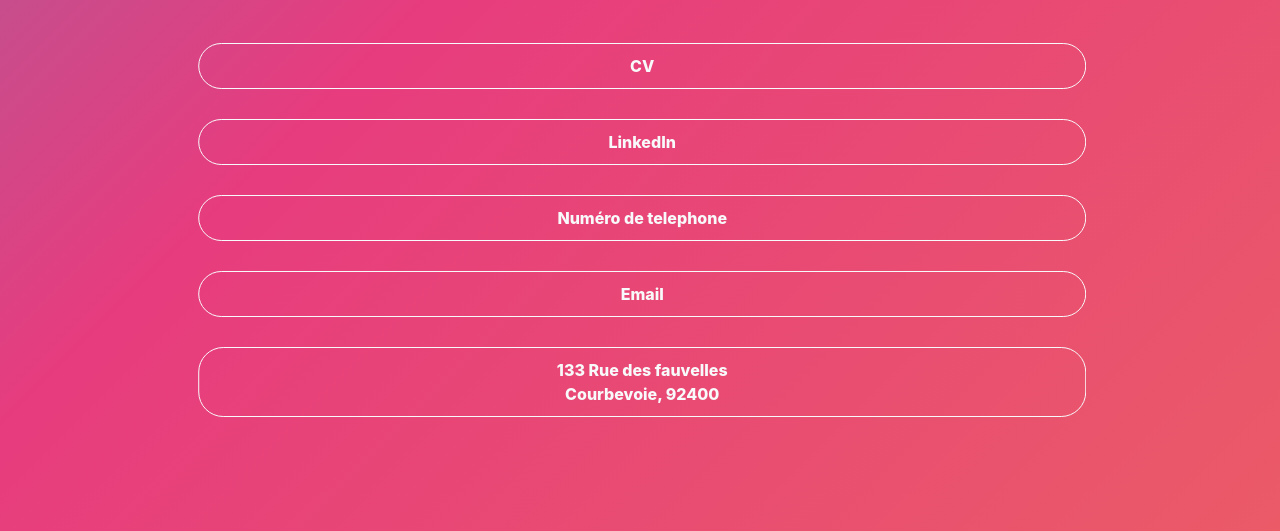
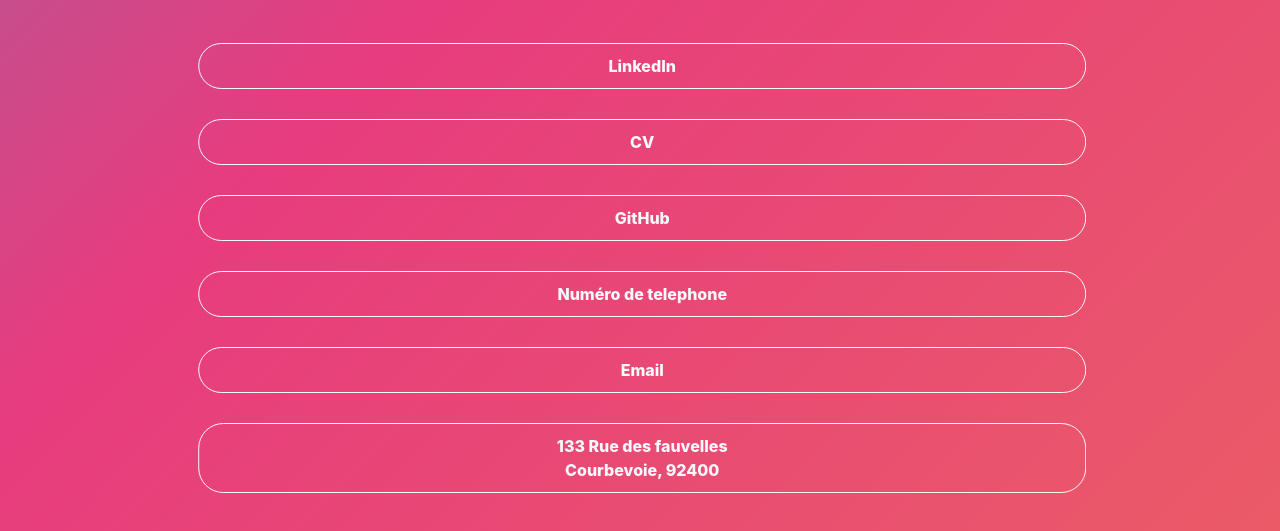
Before and after one commit to karim-jendoubi/link, a plain HTML site: page index.html in a window 1280 px wide. Shown: the part 269-800 px from the top of the page. Drawn offline with nearby package versions, Linux system fonts and the light colour scheme.

Commit message:
Update index.html

```diff
--- a/index.html
+++ b/index.html
@@ -24,7 +24,7 @@
         <div class="col-xs-12">
             <div class="text-center">
                 <div style="padding-bottom: 30px;">
-		    <button onclick="window.location.href='https://www.linkedin.com/in/mohamed-karim-jendoubi-5448661a2/'" type="button" class="btn btn-outline-light shake" style="width: 80%; padding-top:10px; padding-bottom:10px; font-weight: 800; border-radius: 25px;">CV</button>
+		    <button onclick="window.location.href='https://www.canva.com/design/DAFfXERqGQ0/q624q4-ZOHIW6aQWHMP6NA/view?utm_content=DAFfXERqGQ0&utm_campaign=designshare&utm_medium=link&utm_source=editor'" type="button" class="btn btn-outline-light shake" style="width: 80%; padding-top:10px; padding-bottom:10px; font-weight: 800; border-radius: 25px;">LinkedIn</button>
                 </div>
             </div>
         </div>
@@ -33,11 +33,21 @@
         <div class="col-xs-12">
             <div class="text-center">
                 <div style="padding-bottom: 30px;">
-		    <button onclick="window.location.href='https://www.canva.com/design/DAFfXERqGQ0/q624q4-ZOHIW6aQWHMP6NA/view?utm_content=DAFfXERqGQ0&utm_campaign=designshare&utm_medium=link&utm_source=editor'" type="button" class="btn btn-outline-light shake" style="width: 80%; padding-top:10px; padding-bottom:10px; font-weight: 800; border-radius: 25px;">LinkedIn</button>
+		    <button onclick="window.location.href='https://www.linkedin.com/in/mohamed-karim-jendoubi-5448661a2/'" type="button" class="btn btn-outline-light shake" style="width: 80%; padding-top:10px; padding-bottom:10px; font-weight: 800; border-radius: 25px;">CV</button>
                 </div>
             </div>
         </div>
     </div>
+    <div class="container">
+        <div class="col-xs-12">
+            <div class="text-center">
+                <div style="padding-bottom: 30px;">
+                    <button onclick="window.location.href='https://github.com/karim-jendoubi'" type="button" class="btn btn-outline-light shake" style="width: 80%; padding-top:10px; padding-bottom:10px; font-weight: 800; border-radius: 25px;">GitHub</button>
+                </div>
+            </div>
+        </div>
+    </div>
+
     </div><div class="container">
         <div class="col-xs-12">
             <div class="text-center">
```
Lines whose indentation alone changed are shown as unchanged.
